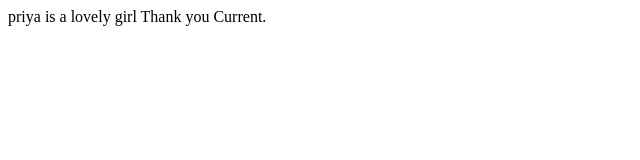
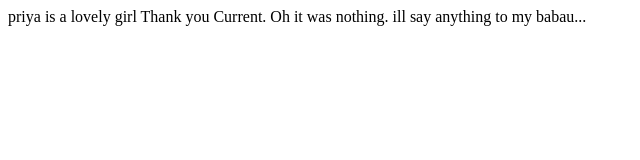
Before and after one commit to priyaahire1509/karan_portfolio, a plain HTML site: page priya.html in a window 1280 px wide. Shown: the whole page, without its empty margins (0-640 px from the left). Drawn offline with Linux system fonts and the light colour scheme.

Commit message:
updated priya page

```diff
--- a/priya.html
+++ b/priya.html
@@ -1,4 +1,6 @@
 <html>
 	priya is a lovely girl
 	Thank you Current.
+
+	Oh it was nothing. ill say anything to my babau...
 </html>
```
